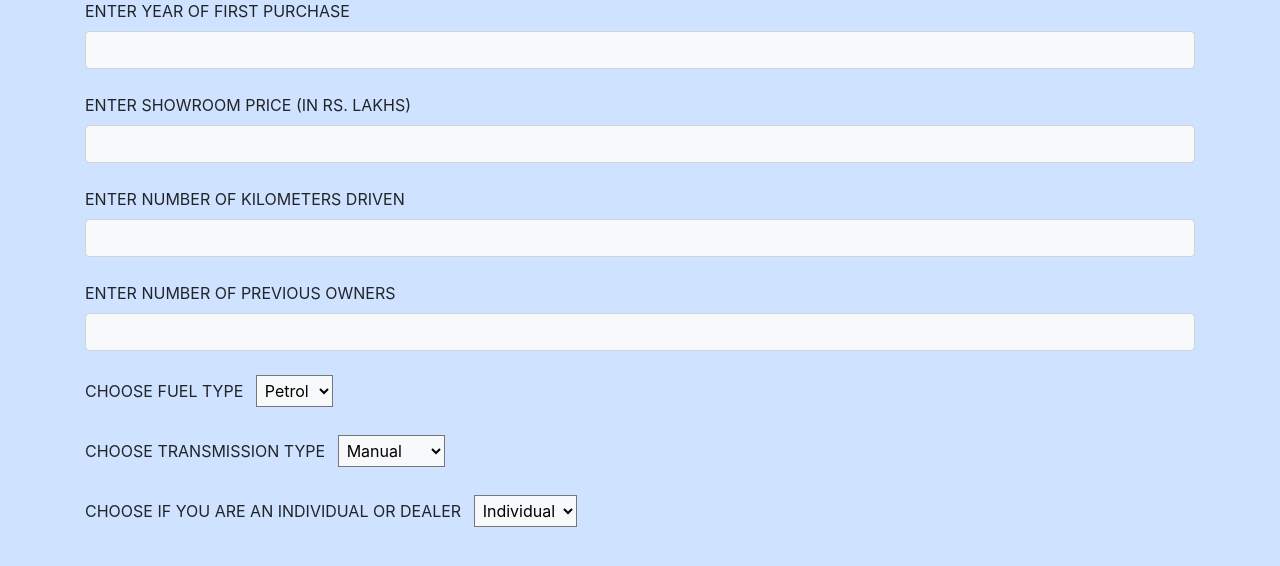
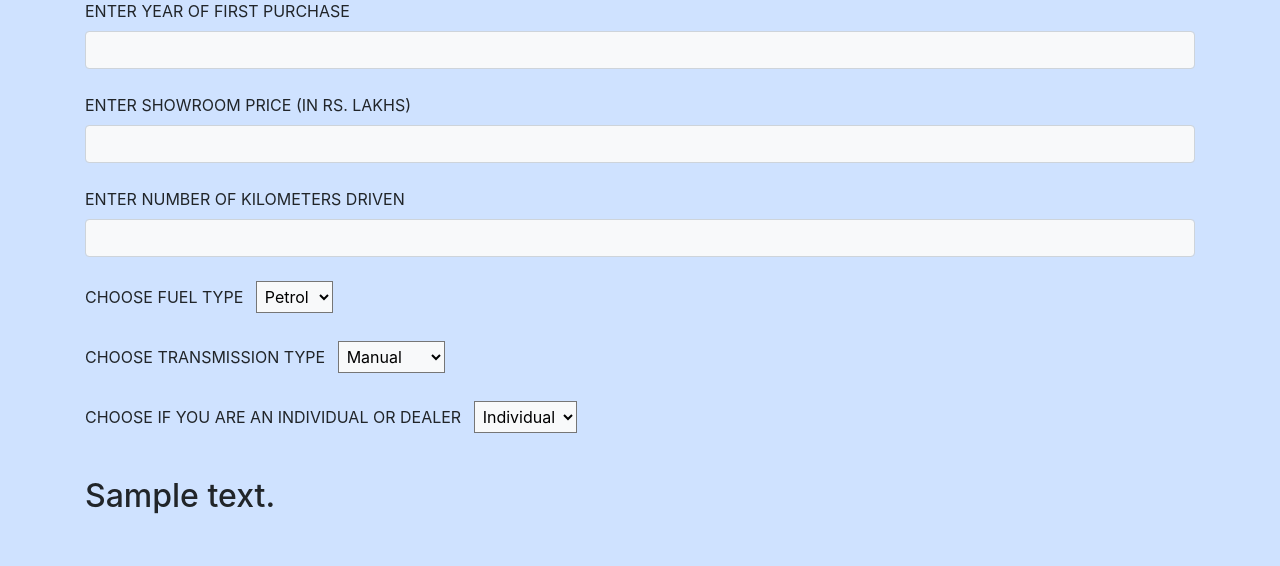
Before and after one commit to rishabh1323/Car-Resale-Value-Prediction, a Flask app: template templates/index.html in a window 1280 px wide. Shown: the part 81-647 px from the top of the page. Run offline with Flask 2, Linux system fonts and the light colour scheme; the template is opened without the code that fills it: most values are stand-ins (such as "Sample title", 1, 10 or a date in 2020); parts of the project's set-up code (start-up, migrations or seed data) failed here and were passed over; some libraries are stand-ins or nearby versions.

Commit message:
Get form values and predict output

```diff
--- a/app.py
+++ b/app.py
@@ -1,14 +1,57 @@
-from flask import Flask, render_template
-
+import pickle
+import datetime
+from flask import Flask, render_template, request
 
 app = Flask(__name__)
-
+model = pickle.load(open('model.pkl', rb))
 
 @app.route('/')
 @app.route('/home')
 def home():
     return render_template('index.html')
 
+@app.route('/predict', methods = ['POST'])
+def predict():
+    if request.method == 'POST':
+        Year = int(request.form['Year'])
+        Present_Price = request.form['Present_Price']
+        Kms_Driven = int(request.form['Kms_Driven'])
+        # Owner = int(request.form['Owner'])
+        Fuel_Type = request.form['Fuel_Type']
+        Seller_Type = request.form['Seller_Type']
+        Transmission_Type = request.form['Transmission_Type']
+
+        Num_Years = datetime.datetime.now().year - Year
+
+        if Fuel_Type == 'Diesel':
+            Fuel_Type_Diesel = 1
+            Fuel_Type_Petrol = 0
+        elif Fuel_Type == 'Petrol':
+            Fuel_Type_Diesel = 0
+            Fuel_Type_Petrol = 1
+        else:
+            Fuel_Type_Diesel = 0
+            Fuel_Type_Petrol = 0
+
+        if Seller_Type == 'Individual':
+            Seller_Type_Individual = 1
+        else:
+            Seller_Type_Individual = 0
+
+        if Transmission_Type == 'Manual':
+            Transmission_Manual = 1
+        else:
+            Transmission_Manual = 0
+
+        prediction = model.predict([['Present_Price', 'Kms_Driven', 'Num_Years', 'Fuel_Type_Diesel',
+                                    'Fuel_Type_Petrol', 'Seller_Type_Individual', 'Transmission_Manual']])
+        if prediction < 0:
+            prediction_text = 'Sorry, this car can\'t be sold under these conditions'
+        else:
+            prediction_text = 'Your car can be sold for Rs.{} Lakhs'.format(round(prediction, 2))
+
+        return render_template('index.html', prediction_text = prediction_text)
+    return render_template('index.html')
 
 
 if __name__ == '__main__':
--- a/templates/index.html
+++ b/templates/index.html
@@ -15,24 +15,24 @@
     </header>
     <body style="background-color: #CFE2FF">
         <div class="container">
-            <form method="POST" action="">
+            <form method="POST" action="{{ url_for(predict) }}">
                 <fieldset class="form-group">
                     <div class="form-group mb-4">
                         <label for="Year" class="form-label"> ENTER YEAR OF FIRST PURCHASE </label>
-                        <input type="text" id="Year" class="form-control bg-light" required="required" min="2000">
+                        <input type="text" id="Year" name="Year" class="form-control bg-light" required="required" min="2000">
                     </div>
                     <div class="form-group mb-4">
                         <label for="Present_Price" class="form-label"> ENTER SHOWROOM PRICE (IN RS. LAKHS) </label>
-                        <input type="number" id="Present_Price" class="form-control bg-light" required="required" min="1">
+                        <input type="number" id="Present_Price" name="Present_Price" class="form-control bg-light" required="required" min="1">
                     </div>
                     <div class="form-group mb-4">
                         <label for="Kms_Driven" class="form-label"> ENTER NUMBER OF KILOMETERS DRIVEN </label>
-                        <input type="number" id="Kms_Driven" class="form-control bg-light" required="required" min="1">
+                        <input type="number" id="Kms_Driven" name="Kms_Driven" class="form-control bg-light" required="required" min="1">
                     </div>
-                    <div class="form-group mb-4">
+                    <!-- <div class="form-group mb-4">
                         <label for="Owner" class="form-label"> ENTER NUMBER OF PREVIOUS OWNERS </label>
-                        <input type="number" id="Owner" class="form-control bg-light" required="required" min="1">
-                    </div>
+                        <input type="number" id="Owner" name="Owner" class="form-control bg-light" required="required" min="1">
+                    </div> -->
                     <div class="form-group mb-4">
                         <label for="Fuel_Type" class="form-label"> CHOOSE FUEL TYPE </label>
                         <select name="Fuel_Type" id="Fuel_Type" required="required" class="ml-2 p-1 bg-light">
@@ -58,6 +58,8 @@
                 </fieldset>
             </form>
 
+            <h2> {{ prediction_text }} </h2>
+
         </div>
 
         <!-- Optional JavaScript -->
```
Also changed, not shown: form.py (deleted, +0 -18 lines), 2 other files.
